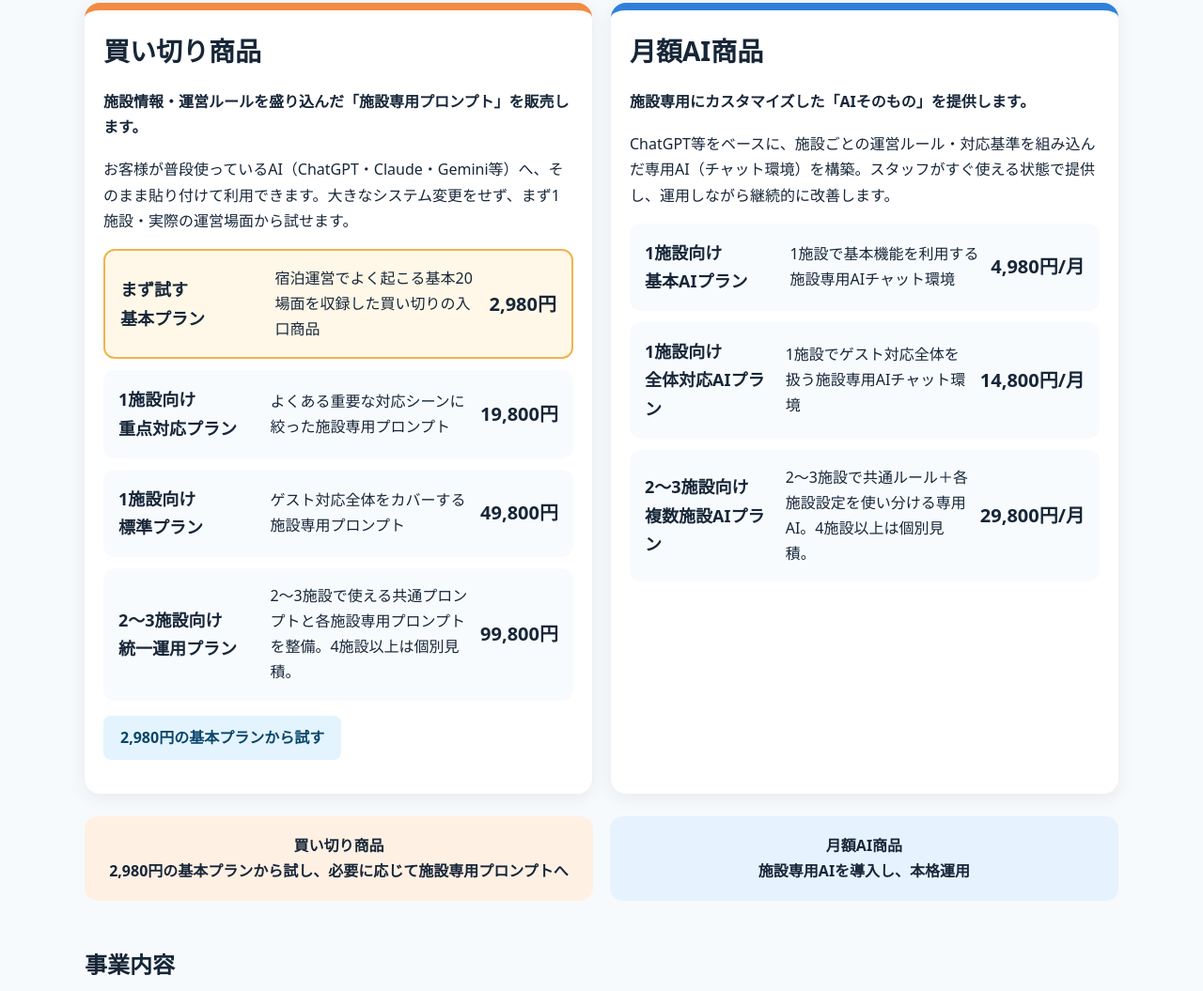
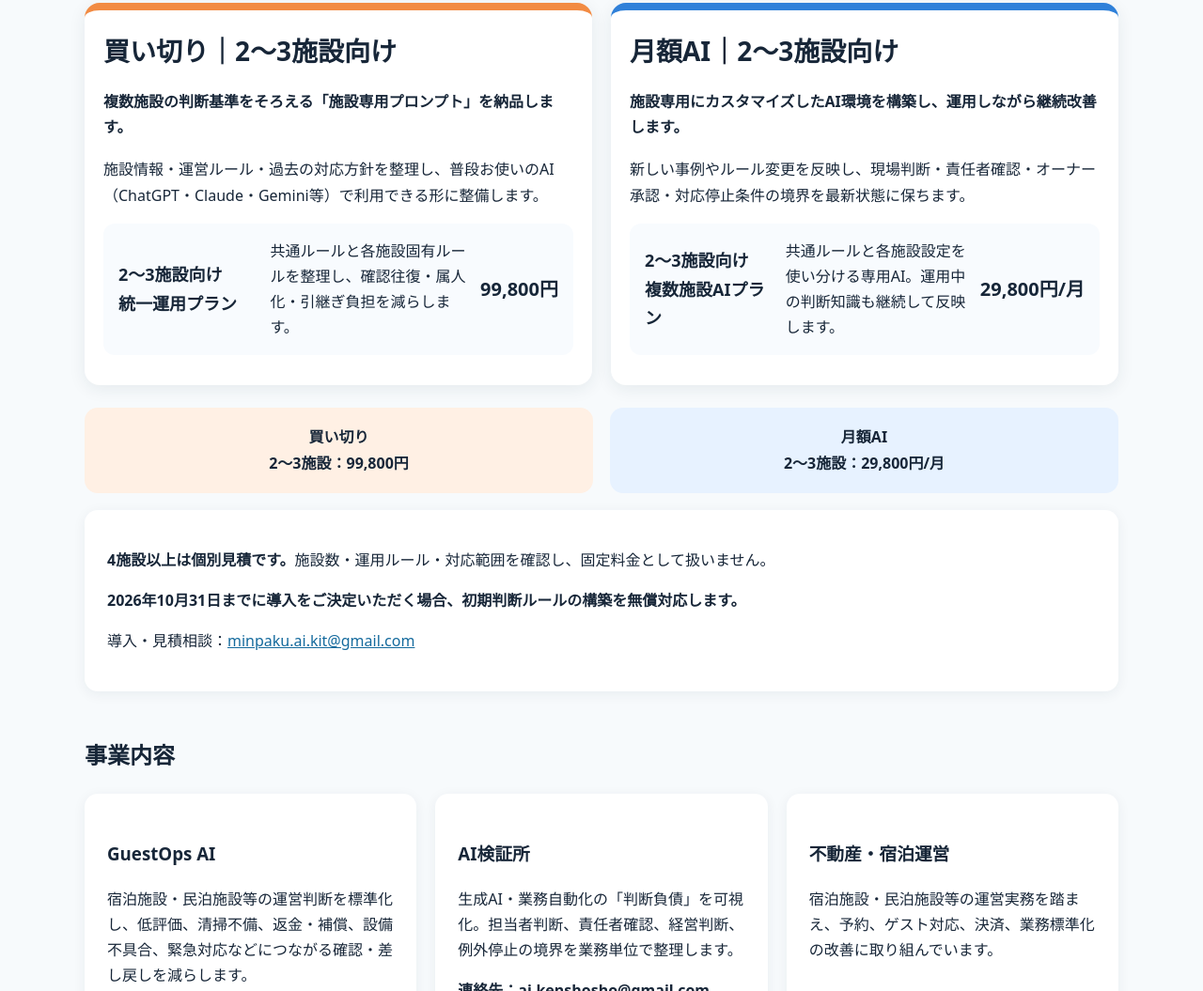
Before and after one commit to ysenterprisecorporation-ship-it/guestops-ai, a website: page docs/index.html in a window 1280 px wide. Shown: the part 1182-2237 px from the top of the page at 94% size. Drawn offline with Linux system fonts and the light colour scheme.

Commit message:
Align GuestOps AI pricing and October offer

```diff
--- a/docs/index.html
+++ b/docs/index.html
@@ -91,57 +91,37 @@ footer{font-size:14px;color:#516171}
 
 <div class="products" id="pricing">
 <section class="product-column buyout">
-<h3>買い切り商品</h3>
-<p class="sub">施設情報・運営ルールを盛り込んだ「施設専用プロンプト」を販売します。</p>
-<p>お客様が普段使っているAI（ChatGPT・Claude・Gemini等）へ、そのまま貼り付けて利用できます。大きなシステム変更をせず、まず1施設・実際の運営場面から試せます。</p>
-
-<div class="plan entry">
-<strong>まず試す<br>基本プラン</strong>
-<span>宿泊運営でよく起こる基本20場面を収録した買い切りの入口商品</span>
-<span class="price">2,980円</span>
-</div>
-<div class="plan">
-<strong>1施設向け<br>重点対応プラン</strong>
-<span>よくある重要な対応シーンに絞った施設専用プロンプト</span>
-<span class="price">19,800円</span>
-</div>
-<div class="plan">
-<strong>1施設向け<br>標準プラン</strong>
-<span>ゲスト対応全体をカバーする施設専用プロンプト</span>
-<span class="price">49,800円</span>
-</div>
+<h3>買い切り｜2〜3施設向け</h3>
+<p class="sub">複数施設の判断基準をそろえる「施設専用プロンプト」を納品します。</p>
+<p>施設情報・運営ルール・過去の対応方針を整理し、普段お使いのAI（ChatGPT・Claude・Gemini等）で利用できる形に整備します。</p>
 <div class="plan">
 <strong>2〜3施設向け<br>統一運用プラン</strong>
-<span>2〜3施設で使える共通プロンプトと各施設専用プロンプトを整備。4施設以上は個別見積。</span><span class="price">99,800円</span>
+<span>共通ルールと各施設固有ルールを整理し、確認往復・属人化・引継ぎ負担を減らします。</span>
+<span class="price">99,800円</span>
 </div>
-<p><a class="button" href="https://ysenterprisecorporation.square.site/">2,980円の基本プランから試す</a></p>
 </section>
 
 <section class="product-column monthly">
-<h3>月額AI商品</h3>
-<p class="sub">施設専用にカスタマイズした「AIそのもの」を提供します。</p>
-<p>ChatGPT等をベースに、施設ごとの運営ルール・対応基準を組み込んだ専用AI（チャット環境）を構築。スタッフがすぐ使える状態で提供し、運用しながら継続的に改善します。</p>
-
-<div class="plan">
-<strong>1施設向け<br>基本AIプラン</strong>
-<span>1施設で基本機能を利用する施設専用AIチャット環境</span>
-<span class="price">4,980円/月</span>
-</div>
-<div class="plan">
-<strong>1施設向け<br>全体対応AIプラン</strong>
-<span>1施設でゲスト対応全体を扱う施設専用AIチャット環境</span>
-<span class="price">14,800円/月</span>
-</div>
+<h3>月額AI｜2〜3施設向け</h3>
+<p class="sub">施設専用にカスタマイズしたAI環境を構築し、運用しながら継続改善します。</p>
+<p>新しい事例やルール変更を反映し、現場判断・責任者確認・オーナー承認・対応停止条件の境界を最新状態に保ちます。</p>
 <div class="plan">
 <strong>2〜3施設向け<br>複数施設AIプラン</strong>
-<span>2〜3施設で共通ルール＋各施設設定を使い分ける専用AI。4施設以上は個別見積。</span><span class="price">29,800円/月</span>
+<span>共通ルールと各施設設定を使い分ける専用AI。運用中の判断知識も継続して反映します。</span>
+<span class="price">29,800円/月</span>
 </div>
 </section>
 </div>
 
 <div class="flow">
-<div class="flow-box flow-buy">買い切り商品<br>2,980円の基本プランから試し、必要に応じて施設専用プロンプトへ</div>
-<div class="flow-box flow-monthly">月額AI商品<br>施設専用AIを導入し、本格運用</div>
+<div class="flow-box flow-buy">買い切り<br>2〜3施設：99,800円</div>
+<div class="flow-box flow-monthly">月額AI<br>2〜3施設：29,800円/月</div>
+</div>
+
+<div class="card" style="margin-top:18px">
+<p><strong>4施設以上は個別見積です。</strong>施設数・運用ルール・対応範囲を確認し、固定料金として扱いません。</p>
+<p><strong>2026年10月31日までに導入をご決定いただく場合、初期判断ルールの構築を無償対応します。</strong></p>
+<p>導入・見積相談：<a href="mailto:minpaku.ai.kit@gmail.com?subject=GuestOps%20AI%E5%B0%8E%E5%85%A5%E7%9B%B8%E8%AB%87">minpaku.ai.kit@gmail.com</a></p>
 </div>
 </section>
 
@@ -170,11 +150,11 @@ footer{font-size:14px;color:#516171}
 <section id="faq" aria-labelledby="faq-heading">
 <h2 id="faq-heading">Q&amp;A｜よくあるご質問</h2>
 <div class="card">
-<details class="faq-item"><summary><strong>Q. 2,980円の基本プランは何ですか？</strong></summary><p>A. 宿泊運営でよく起こる基本20場面を収録した、まず試すための買い切り入口商品です。普段お使いのChatGPT・Claude・Gemini等へ貼り付けて利用します。</p></details>
-<details class="faq-item"><summary><strong>Q. 買い切り商品では何を購入するのですか？</strong></summary><p>A. 基本プランに加え、お客様の施設情報・運営ルールを盛り込んだ「施設専用プロンプト」を購入できます。普段お使いのChatGPT・Claude・Gemini等へ貼り付けて利用します。</p></details>
-<details class="faq-item"><summary><strong>Q. 月額AI商品では何を利用するのですか？</strong></summary><p>A. 当社が施設ごとの運営ルール・対応基準を組み込んで構築した「施設専用AI（チャット環境）」そのものをご利用いただきます。運用中の新しい事例やルール変更も継続して反映します。</p></details>
-<details class="faq-item"><summary><strong>Q. 買い切り商品と月額AI商品の違いは何ですか？</strong></summary><p>A. 買い切り商品は、既に利用しているAIへ貼り付けるプロンプトの購入です。月額AI商品は、施設専用に設定されたAIそのものを継続利用するサービスです。</p></details>
-<details class="faq-item"><summary><strong>Q. どの商品を選べばよいですか？</strong></summary><p>A. まず試す場合は2,980円の基本プラン、1施設で重点場面に絞る場合は19,800円、1施設でゲスト対応全体を標準化する場合は49,800円、2〜3施設を統一運用する場合は99,800円の買い切りプランを選べます。月額AIは、1施設の基本利用が4,980円/月、1施設の全体対応が14,800円/月、2〜3施設の複数施設運用が29,800円/月です。4施設以上は施設数・運用ルール数に応じて個別見積となります。</p></details>
+<details class="faq-item"><summary><strong>Q. 買い切り商品では何を購入するのですか？</strong></summary><p>A. 2〜3施設の共通ルールと各施設固有ルールを整理した「施設専用プロンプト」を納品します。普段お使いのChatGPT・Claude・Gemini等で利用できます。</p></details>
+<details class="faq-item"><summary><strong>Q. 月額AI商品では何を利用するのですか？</strong></summary><p>A. 2〜3施設の運営ルール・対応基準を組み込んだ施設専用AI環境をご利用いただきます。新しい事例やルール変更も継続して反映します。</p></details>
+<details class="faq-item"><summary><strong>Q. 料金はいくらですか？</strong></summary><p>A. 2〜3施設は、買い切り99,800円、月額AI 29,800円/月です。4施設以上は施設数・運用ルール・対応範囲に応じて個別見積となります。</p></details>
+<details class="faq-item"><summary><strong>Q. 買い切り商品と月額AI商品の違いは何ですか？</strong></summary><p>A. 買い切り商品は、既に利用しているAIへ組み込む施設専用プロンプトの納品です。月額AI商品は、施設専用に設定したAI環境を継続利用し、運用中の判断知識も更新していくサービスです。</p></details>
+<details class="faq-item"><summary><strong>Q. 4施設以上でも利用できますか？</strong></summary><p>A. 利用できます。4施設以上は固定料金ではなく、施設数・運用ルール・対応範囲を確認して個別見積します。</p></details>
 <details class="faq-item"><summary><strong>Q. 購入前に内容を確認できますか？</strong></summary><p>A. 購入前サンプルをメールでご案内します。件名は「購入前サンプル希望」としてください。</p></details>
 <details class="faq-item"><summary><strong>Q. 面談は必要ですか？</strong></summary><p>A. 購入前の質問やサンプル請求は原則メールで対応し、オンライン面談は必須ではありません。</p></details>
 </div>
```
